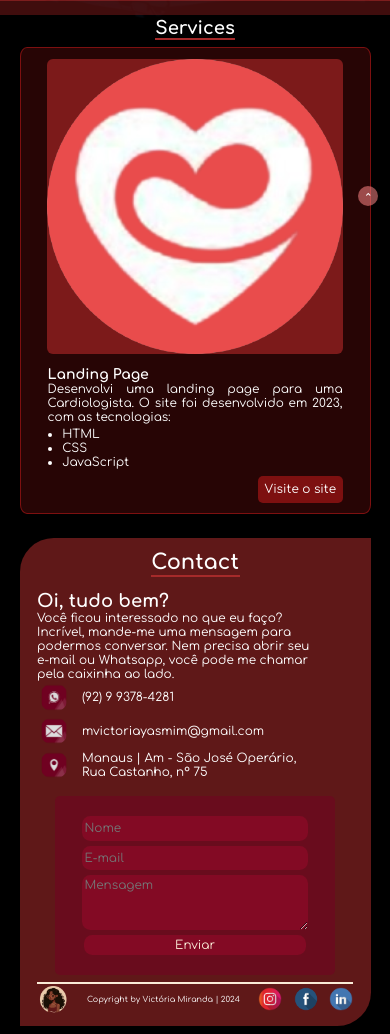
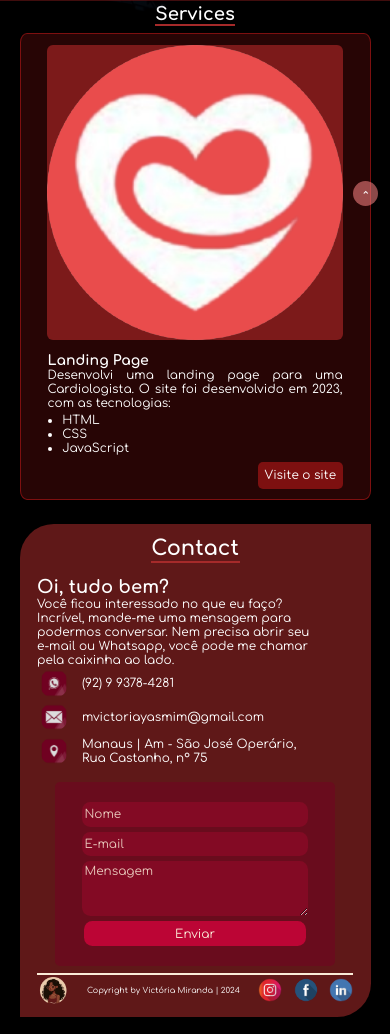
Before and after one commit to ViMirand/ViMirand.github.io, a plain HTML site: page index.html in a window 390 px wide. Shown: the part 613-1647 px from the top of the page. Drawn offline with nearby package versions, Linux system fonts and the light colour scheme.

Commit message:
Xnd commit
Mudança em alguns pontos do CSS e Alteração no copyright da página

```diff
--- a/index.html
+++ b/index.html
@@ -38,7 +38,7 @@
             <div class="aboutMe">
                 <p>Oi, eu sou <a>Victória Miranda</a>. Uma dev Júnior que gosta muuito de programação Front-end, no entanto isso não significa que eu não desenvolva para Back-End também - até porque, uma coisa não tem nada a ver com a outra.</p>
                 <p>Eu gosto muito de animes e da cultura japonesa, então boa parte dos meus trabalhos individuais têm alguma característica japonesa, seja uma palavra, significado, modelo ou qualquer outra coisa.</p>
-                <p>Além de desenvolver Apps mobile, eu também desenvolvo muitos sites e lading pages, mas não tenho o costume de publicar - Tá na hr de começar!!. Apesar disso, há alguns projetinhos meus rodando por aí e alguns deles estão logo abaixo.</p>
+                <p>Além de desenvolver Apps mobile, eu também desenvolvo muitos sites e lading pages, mas não tenho o costume de publicar - Tá na hr de começar!!. Apesar disso, há uns projetinhos meus rodando por aí e alguns deles estão logo abaixo.</p>
             </div>
         </div>
     </div>
@@ -96,7 +96,7 @@
                         <input type="text" id="name" placeholder="Nome">
                         <input type="email" id="email" placeholder="E-mail">
                         <textarea id="message" placeholder="Mensagem"></textarea>
-                        <input type="submit" value="Enviar"/>
+                        <button class="button" type="submit">Enviar</button>
                     </form>
                 </div>
             </div>
--- a/style.css
+++ b/style.css
@@ -102,6 +102,10 @@ div button:hover{
 .aboutMe{
     width: 40%;
 }
+.aboutMe a{
+    color:rgb(252, 193, 184);
+    font-size: 12px;
+}
 .WhoAmI2 {
     background-color: #a52a2a;
     display: flex;
@@ -173,19 +177,24 @@ div button:hover{
     font-family: 'Comfortaa', sans-serif;
     align-self: center;
     border-radius: 1vh;
-}#Form textarea{
+}
+#Form input::placeholder, textarea::placeholder{
+    color: #faebd7d7;
+    font-family: 'Comfortaa', sans-serif;
+}
+#Form textarea{
     height: 90px;
 }
-#Form button{
-    background-color: rgb(211, 23, 80) ;
-    width: 30%;
+.button{
+    background-color: rgba(255, 0, 72, 0.558);
+    width: 90%;
     height: 30px;
     margin: 1%;
     padding: 1%;
-    color: antiquewhite;
+    color: #faebd7;
     font-family: 'Comfortaa', sans-serif;
-    border-radius: 20vh;
     align-self: center;
+    border-radius: 1vh;
 }
 
 .item {
@@ -579,17 +588,16 @@ body a:hover{
         height: 50px;
         font-size: 12px;
     }
-    #Form button{
-        background-color: rgb(211, 23, 80) ;
-        width: 30%;
-        height: 20px;
+    .button{
+        background-color: rgba(255, 0, 72, 0.558);
+        width: 90%;
+        height: 25px;
         margin: 1%;
-        padding: 1%;
-        color: antiquewhite;
+        font-size: 12px;
+        color: #faebd7;
         font-family: 'Comfortaa', sans-serif;
-        border-radius: 20vh;
         align-self: center;
-        font-size: 12px;
+        border-radius: 1vh;
     }
     /*Skills*/
     /*Services*/
@@ -651,8 +659,8 @@ body a:hover{
         display: flex;
         justify-content: center;
         align-items: center;
-        width: 20px;
-        height: 20px;
+        width: 25px;
+        height: 25px;
     }
     .footer p{
         font-size: 8px;
```
